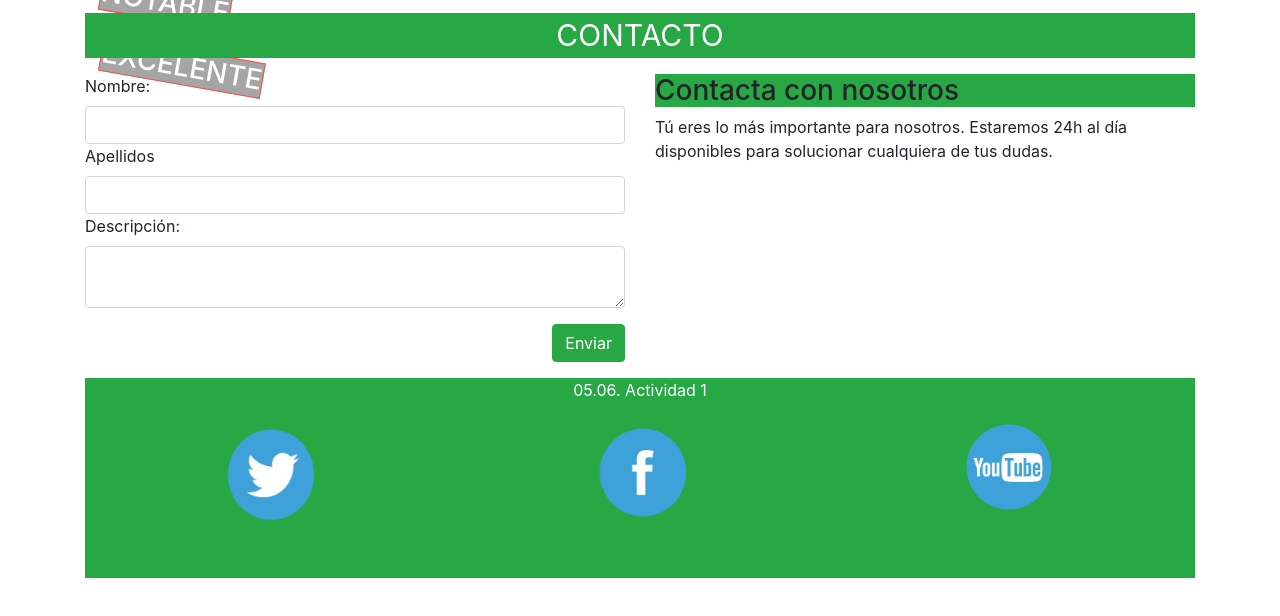
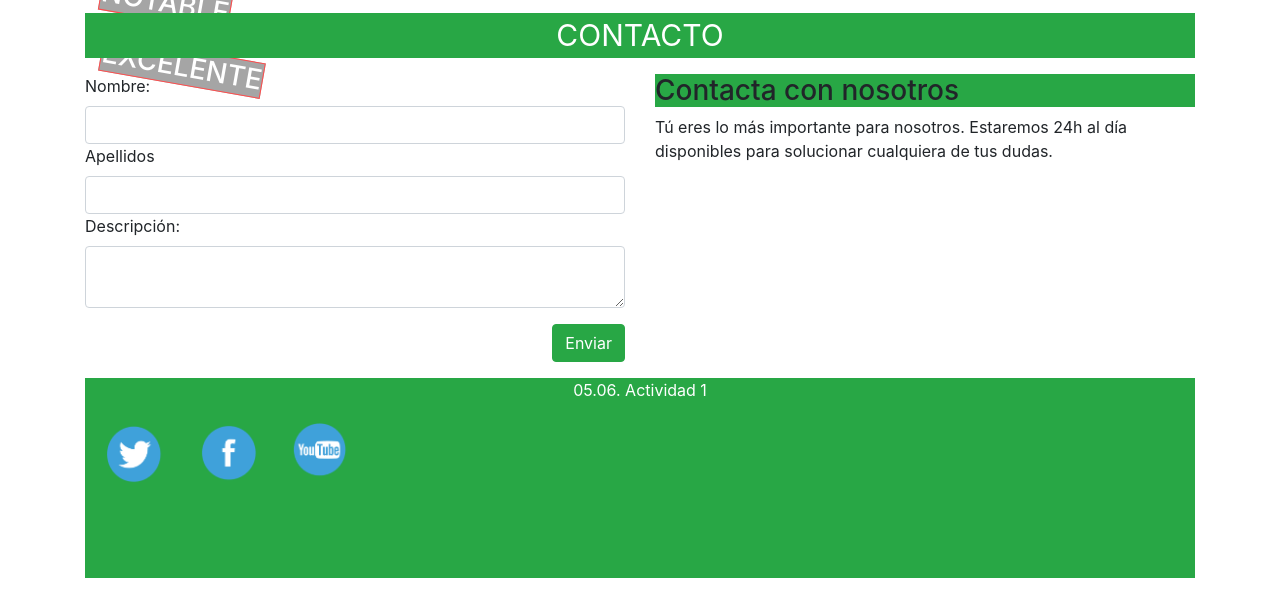
Before and after one commit to Javi9801/DIWEB, a plain HTML site: page 05.06 Actividad2/0506A1.html in a window 1280 px wide. Shown: the part 2151-2767 px from the top of the page. Drawn offline with nearby package versions, Linux system fonts and the light colour scheme.

Commit message:
28/01/2022

```diff
--- a/05.06 Actividad2/0506A1.css
+++ b/05.06 Actividad2/0506A1.css
@@ -32,7 +32,7 @@
 
 .pie img{
   width: 100px;
-  height: 100px;
+
 }
 
 .img img{
--- a/05.06 Actividad2/0506A1.html
+++ b/05.06 Actividad2/0506A1.html
@@ -166,13 +166,13 @@
           </div>
         </div>
         <div class="row p-1">
-          <div class="col">
+          <div class="col-1">
             <img src="img/twitter.png" class="img-fluid" />
           </div>
-          <div class="col">
+          <div class="col-1">
             <img src="img/facebook.png" class="img-fluid" />
           </div>
-          <div class="col">
+          <div class="col-1">
             <img src="img/youtube.png" class="img-fluid" />
           </div>
         </div>
```
